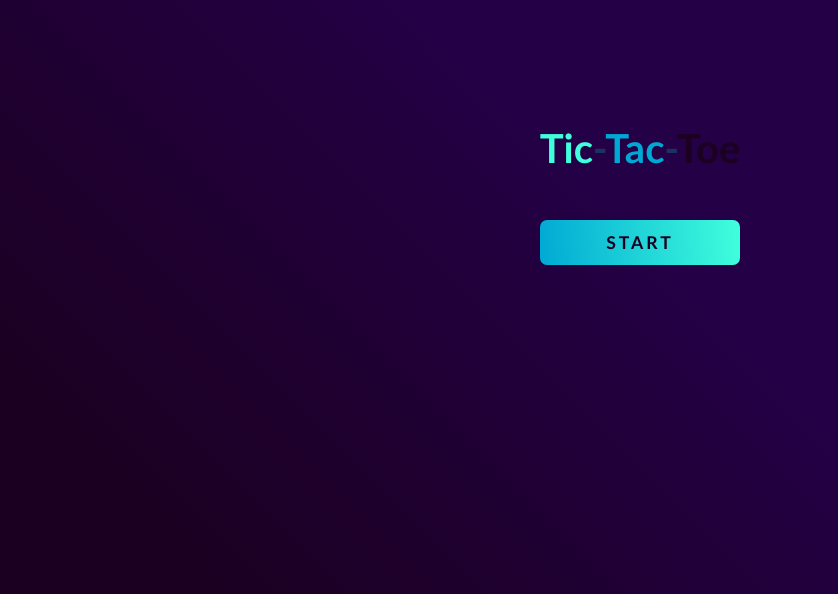
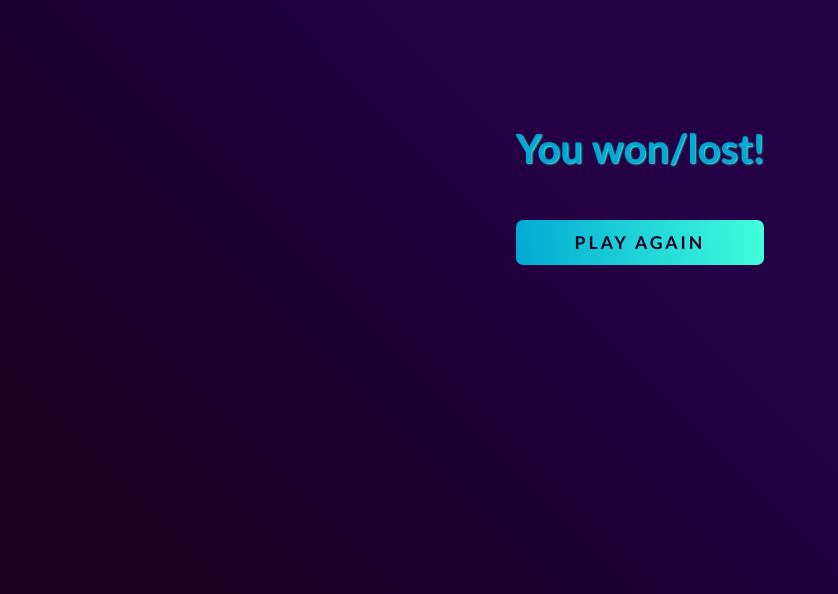
Before and after one commit to adrjmiranda/tic-tac-toe, a React (Vite) app: page / in a window 1280 px wide. Shown: the part 206-800 px from the top of the page, without its empty margins (0-838 px from the left). Built offline with nearby package versions, Linux system fonts and the light colour scheme.

Commit message:
chore: game display and finish display

```diff
--- a/src/App.css
+++ b/src/App.css
@@ -64,3 +64,57 @@
 .start h1 span:nth-of-type(3) {
 	color: var(--back-primary-color);
 }
+
+/* game display */
+
+.game {
+	width: 320px;
+	height: 320px;
+	display: grid;
+	grid-template-columns: repeat(3, 33.33%);
+	grid-template-rows: repeat(3, 33.33%);
+}
+
+.game .playing_area {
+	border: 3px solid var(--secundary-color);
+	cursor: pointer;
+}
+
+.game .playing_area:nth-child(1),
+.game .playing_area:nth-child(2),
+.game .playing_area:nth-child(3) {
+	border-top: none;
+}
+
+.game .playing_area:nth-child(3),
+.game .playing_area:nth-child(6),
+.game .playing_area:nth-child(9) {
+	border-right: none;
+}
+
+.game .playing_area:nth-child(7),
+.game .playing_area:nth-child(8),
+.game .playing_area:nth-child(9) {
+	border-bottom: none;
+}
+
+.game .playing_area:nth-child(1),
+.game .playing_area:nth-child(4),
+.game .playing_area:nth-child(7) {
+	border-left: none;
+}
+
+/* finish display */
+
+.finish {
+	display: flex;
+	flex-direction: column;
+	gap: 3rem;
+	padding: 20px;
+}
+
+.finish h1 {
+	color: var(--secundary-color);
+	text-shadow: 1px 1px 2px var(--primary-color);
+	font-size: 2.5rem;
+}
--- a/src/App.jsx
+++ b/src/App.jsx
@@ -7,9 +7,9 @@ import './App.css';
 function App() {
 	return (
 		<div className='container'>
-			<StartDisplay />
+			{/* <StartDisplay /> */}
 			{/* <GameDisplay /> */}
-			{/* <FinishDisplay /> */}
+			<FinishDisplay />
 		</div>
 	);
 }
--- a/src/components/PlayingAreas.jsx
+++ b/src/components/PlayingAreas.jsx
@@ -1,8 +1,6 @@
 const PlayingAreas = () => {
 	return (
-		<div>
-			<h1>PlayingAreas</h1>
-		</div>
+		<div className="playing_area"></div>
 	);
 };
 
--- a/src/components/screens/FinishDisplay.jsx
+++ b/src/components/screens/FinishDisplay.jsx
@@ -1,7 +1,10 @@
+import Button from '../Button';
+
 const FinishDisplay = () => {
 	return (
-		<div>
-			<h1>FinishDisplay</h1>
+		<div className='finish'>
+			<h1>You won/lost!</h1>
+			<Button buttonText={'Play again'} />
 		</div>
 	);
 };
--- a/src/components/screens/GameDisplay.jsx
+++ b/src/components/screens/GameDisplay.jsx
@@ -1,7 +1,13 @@
+import PlayingAreas from '../PlayingAreas';
+
 const GameDisplay = () => {
+	const ttt = [1, 2, 3, 4, 5, 6, 7, 8, 9];
+
 	return (
-		<div>
-			<h1>GameDisplay</h1>
+		<div className='game'>
+			{ttt.map((t) => (
+				<PlayingAreas />
+			))}
 		</div>
 	);
 };
```
